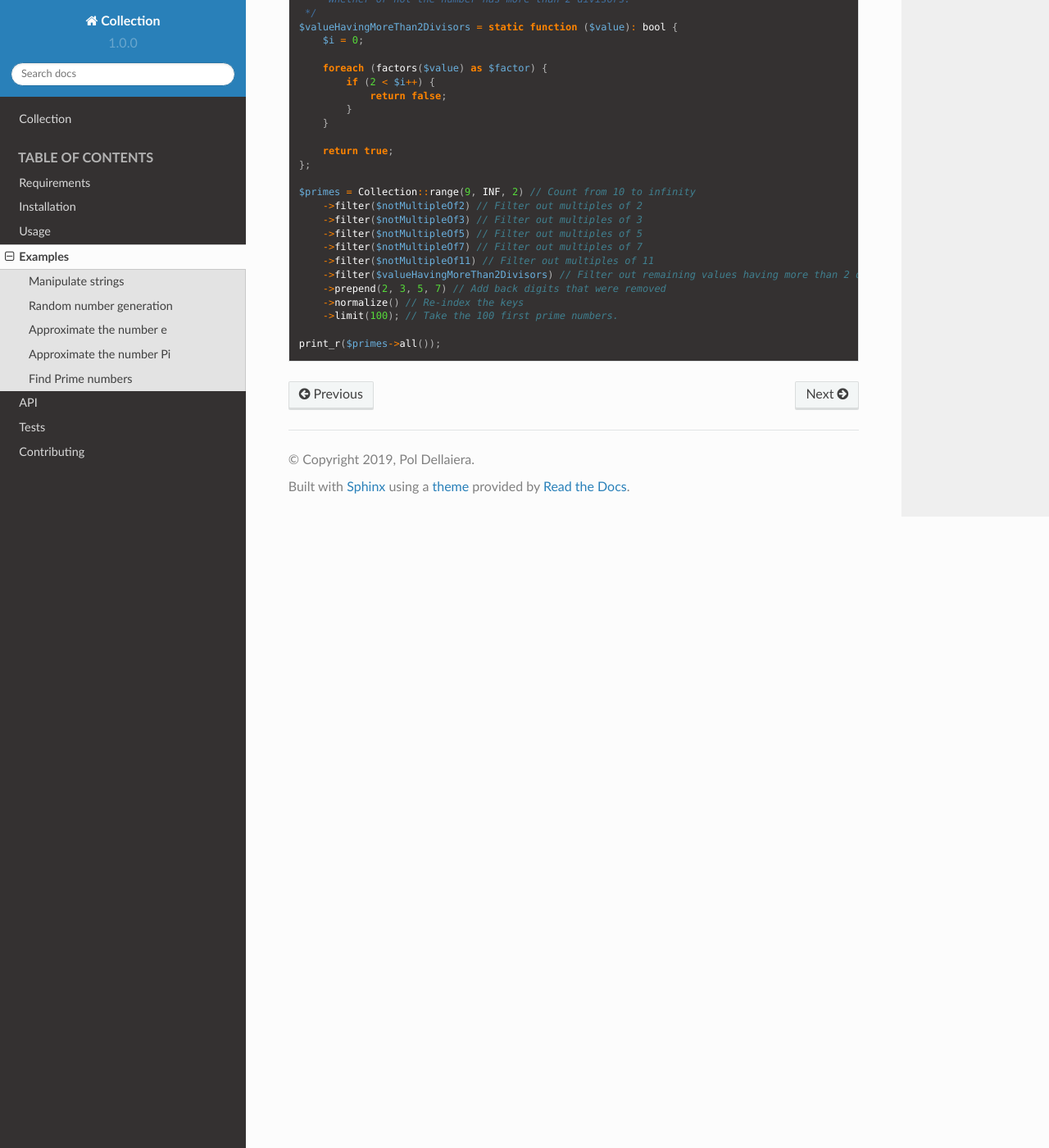
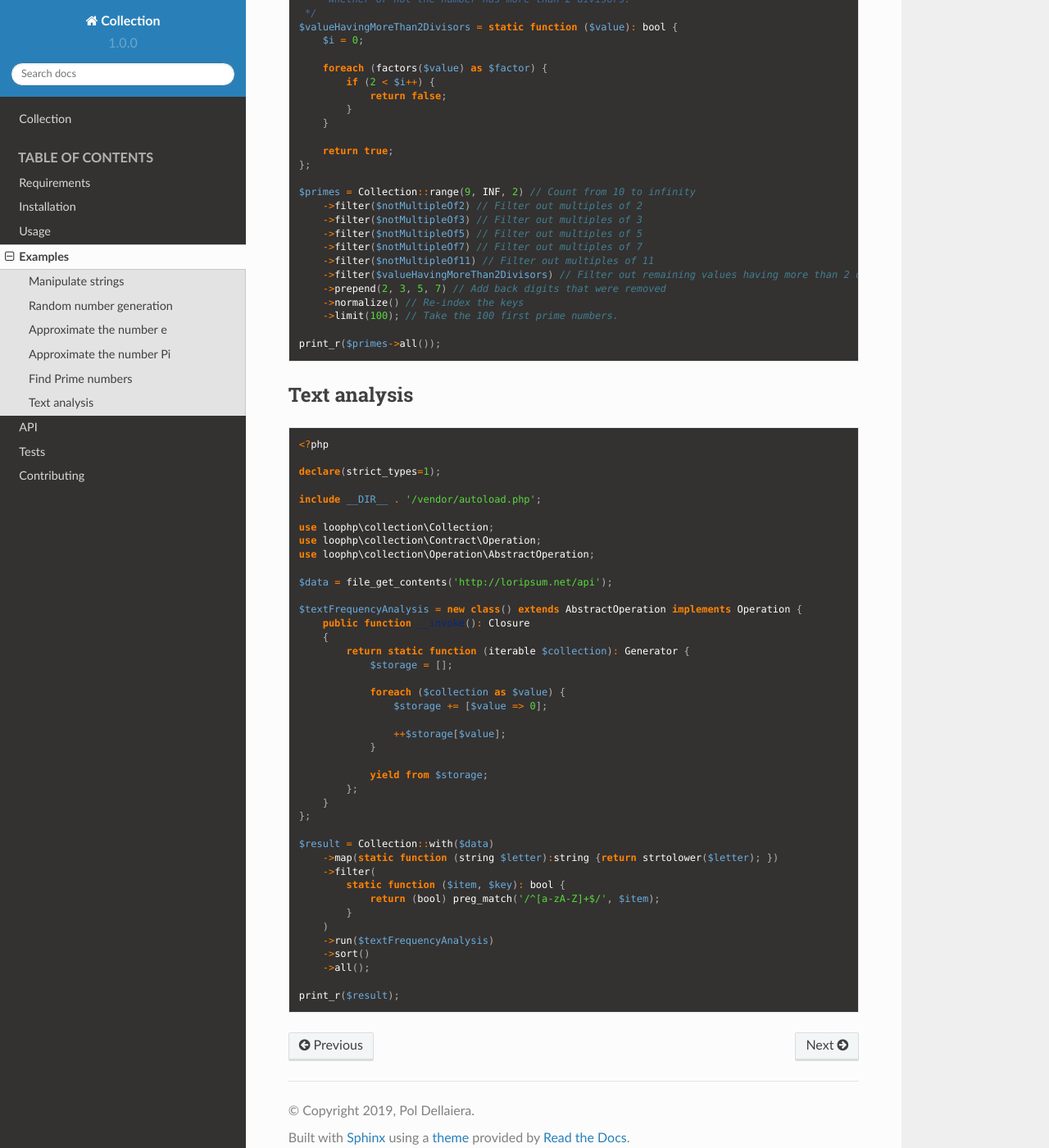
Before and after one commit to loophp/collection, a Sphinx documentation site: the page built from docs/pages/examples.rst, in a window 1280 px wide and 1400 px high, scrolled down 5936 px. Shown: the whole window at 82% size. Built offline with Sphinx 7.4.7 and the Read the Docs theme 2.0.0, drawn with Linux system fonts in a browser that asks for light colours.

Commit message:
Add a new example.

```diff
--- a/docs/pages/examples.rst
+++ b/docs/pages/examples.rst
@@ -371,3 +371,50 @@ Find Prime numbers
         ->limit(100); // Take the 100 first prime numbers.
 
     print_r($primes->all());
+
+Text analysis
+-------------
+
+.. code-block:: php
+
+    <?php
+
+    declare(strict_types=1);
+
+    include __DIR__ . '/vendor/autoload.php';
+
+    use loophp\collection\Collection;
+    use loophp\collection\Contract\Operation;
+    use loophp\collection\Operation\AbstractOperation;
+
+    $data = file_get_contents('http://loripsum.net/api');
+
+    $textFrequencyAnalysis = new class() extends AbstractOperation implements Operation {
+        public function __invoke(): Closure
+        {
+            return static function (iterable $collection): Generator {
+                $storage = [];
+
+                foreach ($collection as $value) {
+                    $storage += [$value => 0];
+
+                    ++$storage[$value];
+                }
+
+                yield from $storage;
+            };
+        }
+    };
+
+    $result = Collection::with($data)
+        ->map(static function (string $letter):string {return strtolower($letter); })
+        ->filter(
+            static function ($item, $key): bool {
+                return (bool) preg_match('/^[a-zA-Z]+$/', $item);
+            }
+        )
+        ->run($textFrequencyAnalysis)
+        ->sort()
+        ->all();
+
+    print_r($result);
```
